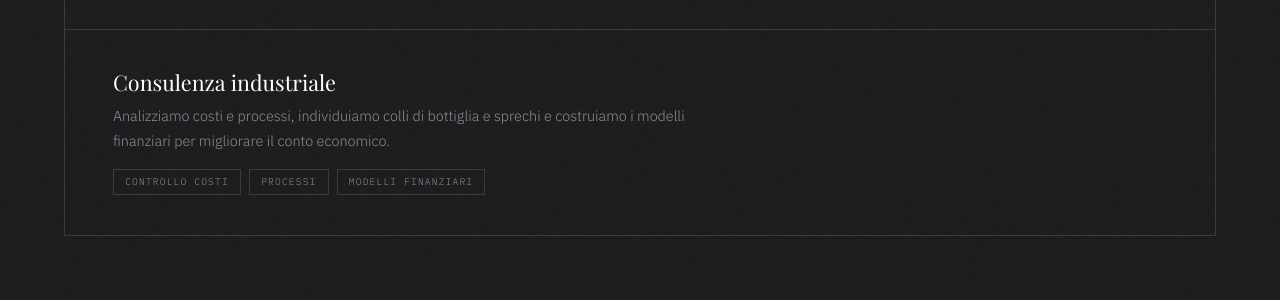
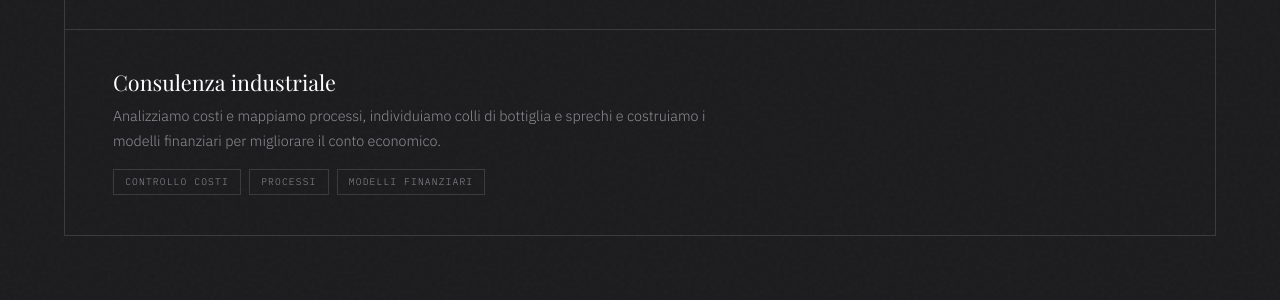
Before and after one commit to edoardo2496/optima_engineering, a Jekyll site: the page built from index.html, in a window 1280 px wide and 900 px high, scrolled down 1641 px. Shown: the part 154-454 px from the top of the window. Built offline with Jekyll 4.4.1, drawn with Linux system fonts in a browser that asks for light colours; some web fonts are replaced.

Commit message:
Update servizi.yml

```diff
--- a/_data/servizi.yml
+++ b/_data/servizi.yml
@@ -8,5 +8,5 @@
   descrizione: Sviluppiamo previsioni, simulazioni e modelli statistici a supporto di decisioni che oggi si basano su stime e abitudine.
   tag: [Forecasting, Monte Carlo, Ricerca operativa]
 - nome: Consulenza industriale
-  descrizione: Analizziamo costi e processi, individuiamo colli di bottiglia e sprechi e costruiamo i modelli finanziari per migliorare il conto economico.
+  descrizione: Analizziamo costi e mappiamo processi, individuiamo colli di bottiglia e sprechi e costruiamo i modelli finanziari per migliorare il conto economico.
   tag: [Controllo costi, Processi, Modelli finanziari]
```
